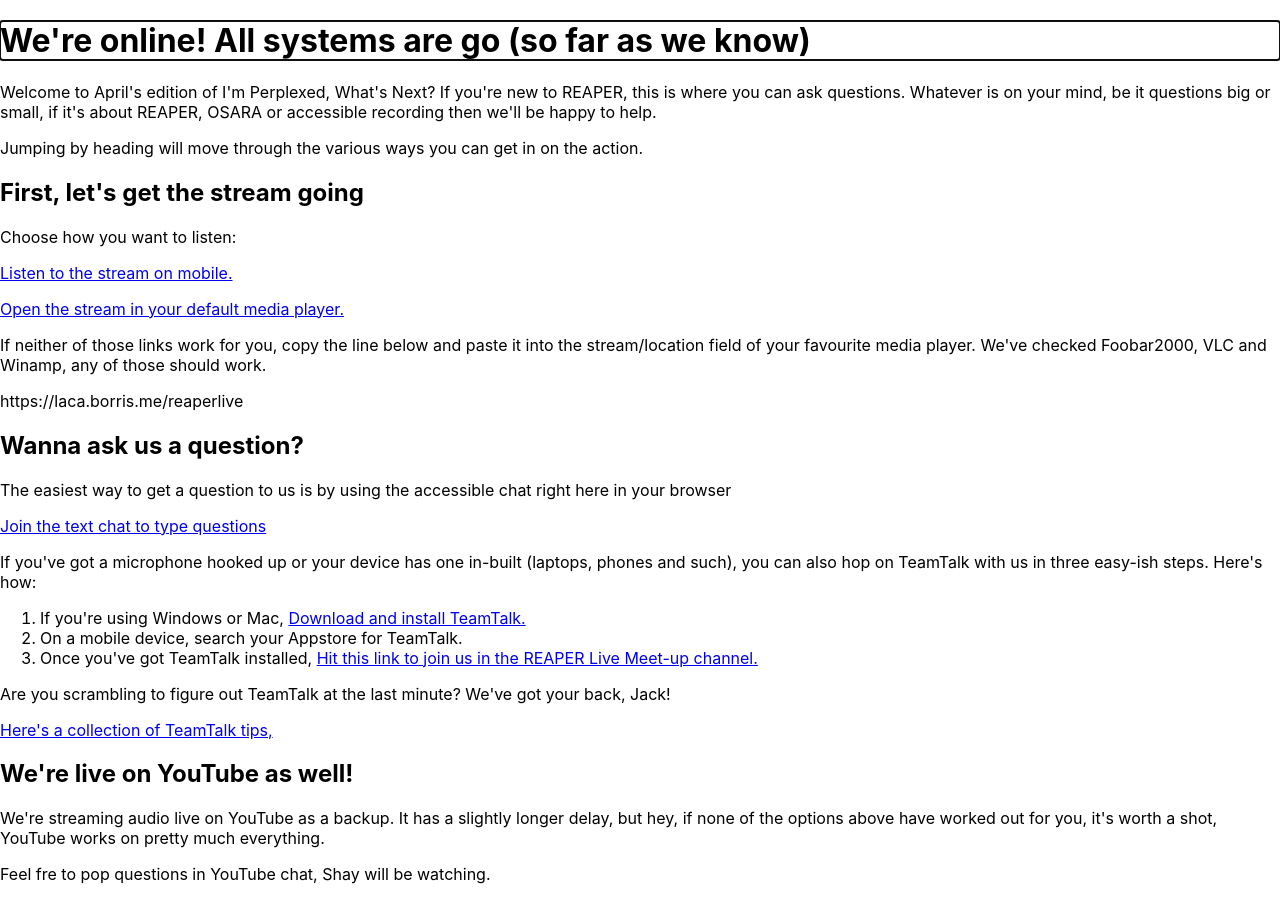
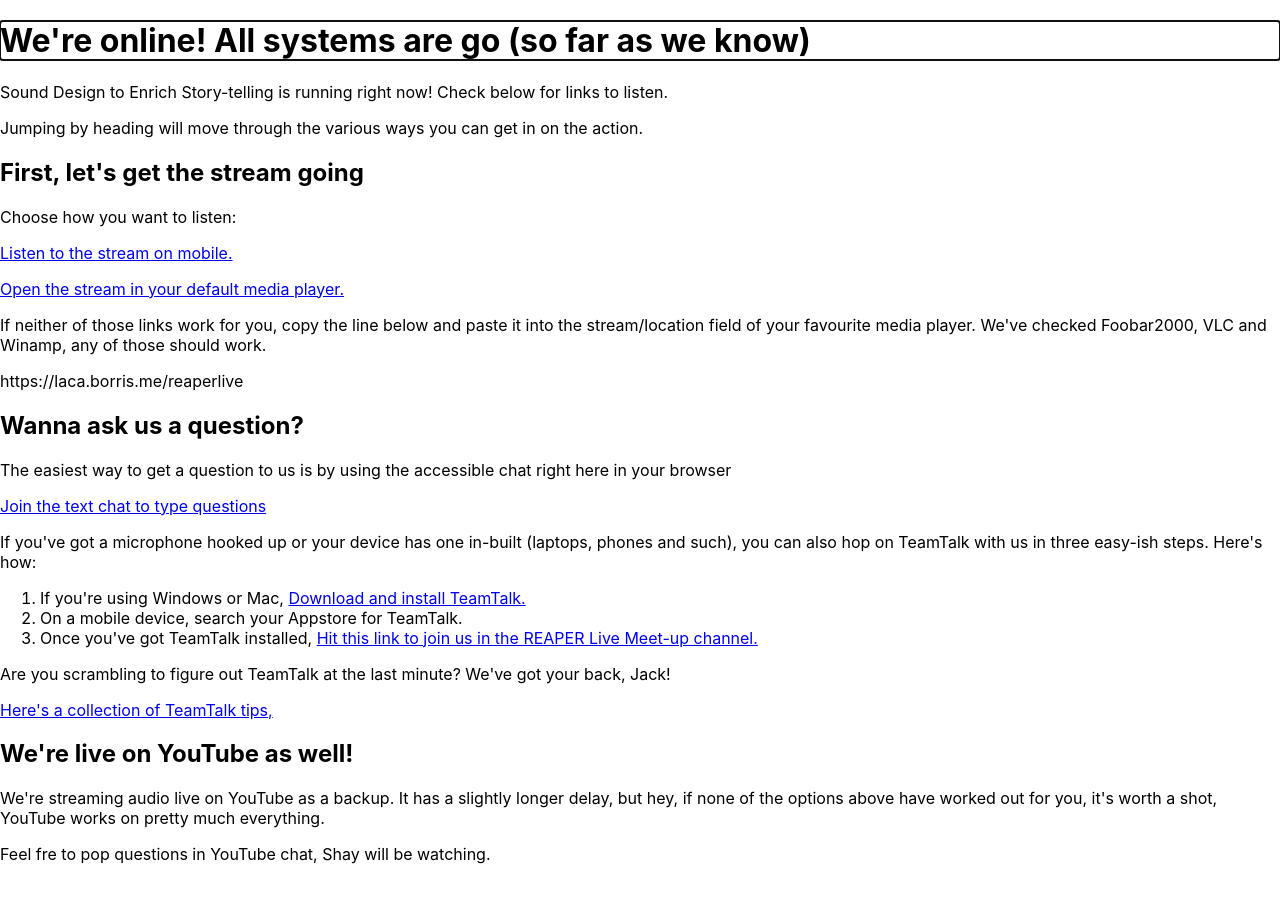
Before and after one commit to Timtam/reaper-stream-website, a React (Create React App) app: page /live in a window 1280 px wide. Shown: the top 922 px of the page. Built offline with nearby package versions, Linux system fonts and the light colour scheme; grey boxes are pictures that could not be loaded.

Commit message:
Tweak live page

```diff
--- a/src/Live.tsx
+++ b/src/Live.tsx
@@ -18,11 +18,7 @@ function Live({ ytUrl }: LiveProps) {
         We're online! All systems are go (so far as we know)
       </h1>
       <p>
-        Welcome to April's edition of I'm Perplexed, What's Next? If you're
-        new to REAPER, this is where you can ask questions. Whatever is on your
-        mind, be it questions big or small, if it's about REAPER, OSARA or
-        accessible recording then we'll be happy to help.
-      </p>
+        Sound Design to Enrich Story-telling is running right now! Check below for links to listen.</p>
       <p>
         Jumping by heading will move through the various ways you can get in on
         the action.
```
